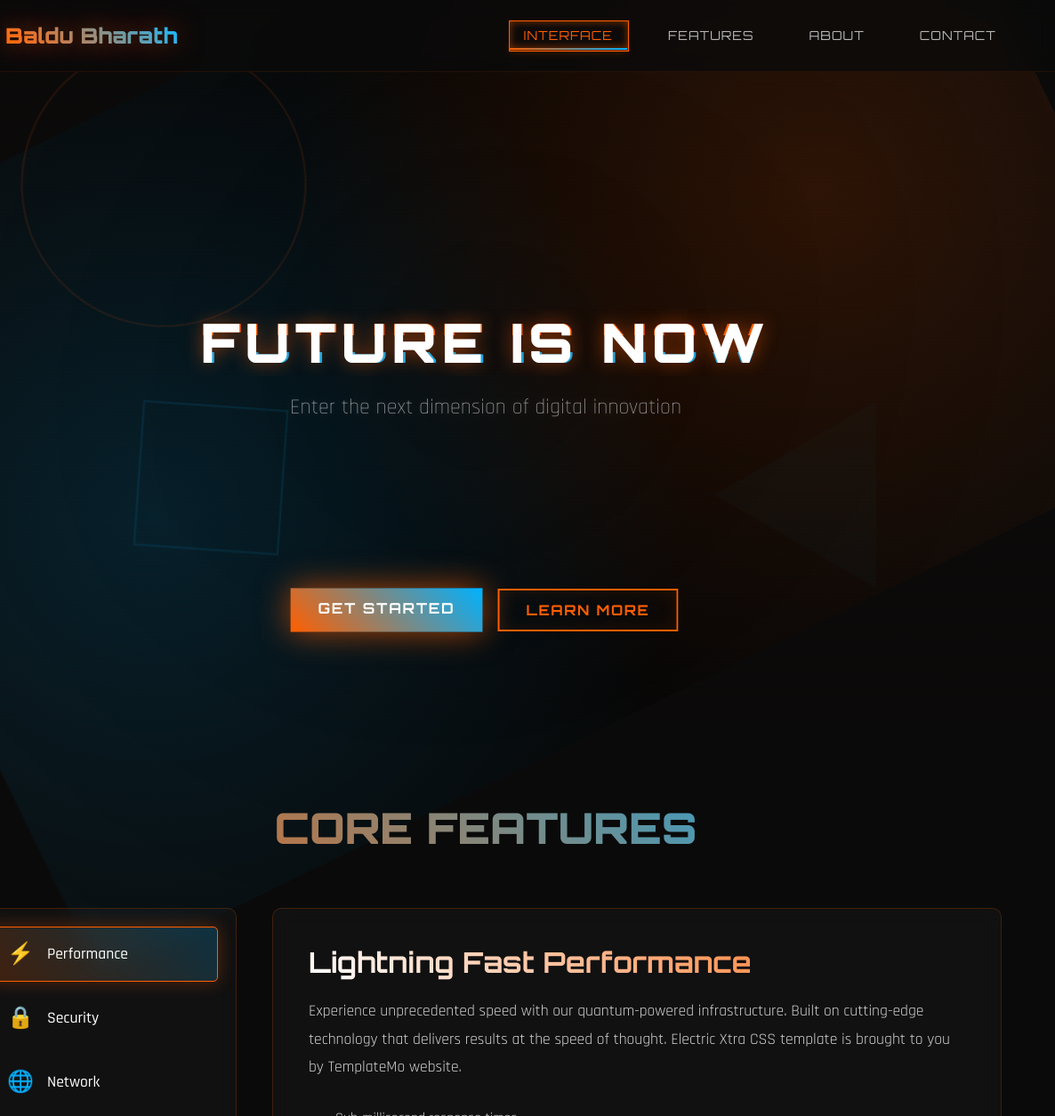
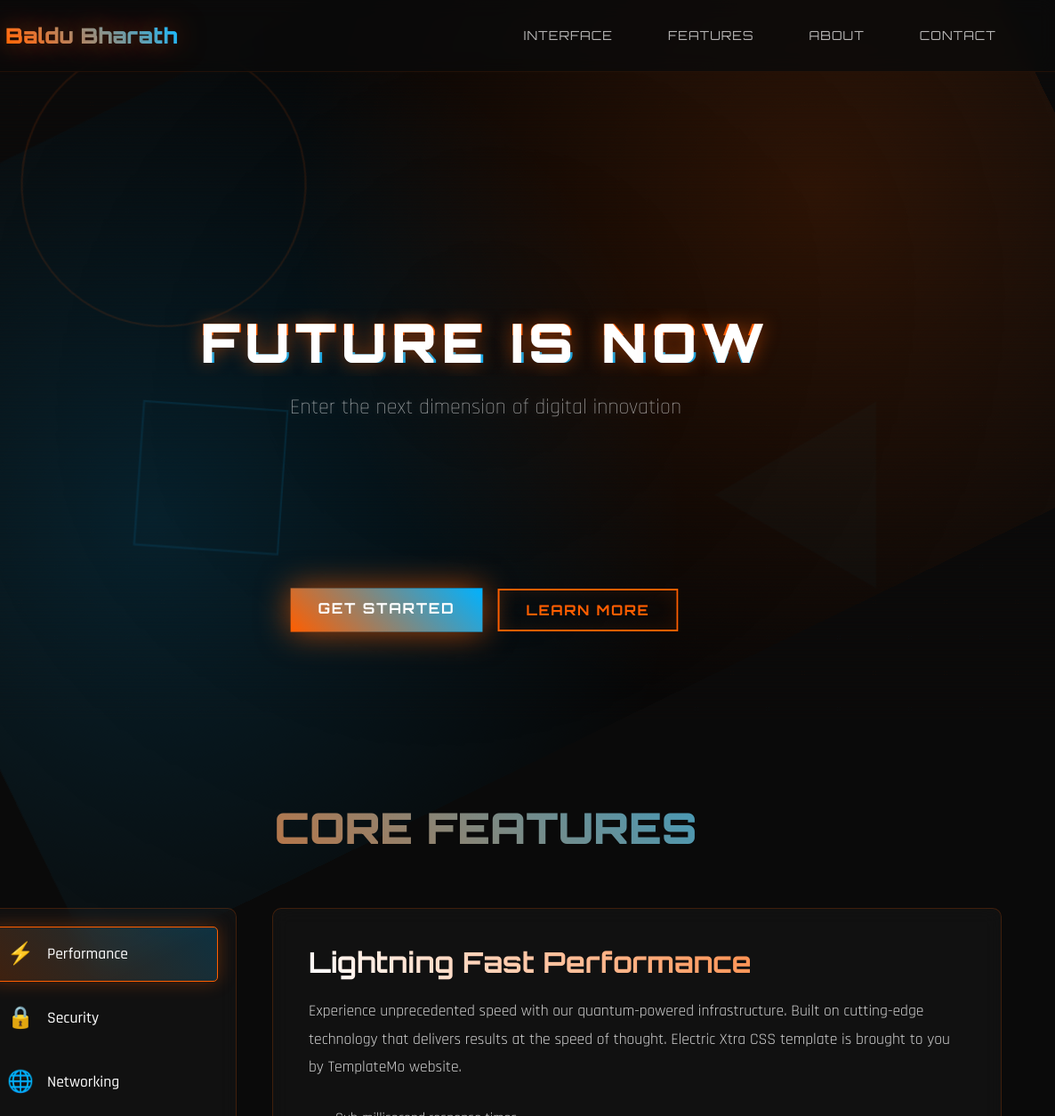
Before and after one commit to Bharatho1/templatemo_596_electric_xtra, a plain HTML site: page index.html in a window 1280 px wide. Shown: the top 1255 px of the page at 89% size, 94-1280 px from the left. Drawn offline with Linux system fonts and the light colour scheme.

Commit message:
modified span tab

```diff
--- a/index.html
+++ b/index.html
@@ -48,7 +48,7 @@ https://templatemo.com/tm-596-electric-xtra
                 <span class="logo-text">Baldu Bharath</span>
             </a>
             <ul class="nav-links" id="navLinks">
-                <li><a href="#interface" class="nav-link">interface</a></li>
+                <li><a href="#" class="nav-link">interface</a></li>
                 <li><a href="#features" class="nav-link">Features</a></li>
                 <li><a href="#about" class="nav-link">About</a></li>
                 <li><a href="#contact" class="nav-link">Contact</a></li>
@@ -98,9 +98,9 @@ https://templatemo.com/tm-596-electric-xtra
                     <span class="tab-icon">🔒</span>
                     <span>Security</span>
                 </div>
-                <div class="tab-item" data-tab="network">
+                <div class="tab-item" data-tab="networking">
                     <span class="tab-icon">🌐</span>
-                    <span>Network</span>
+                    <span>Networking</span>
                 </div>
                 <div class="tab-item" data-tab="analytics">
                     <span class="tab-icon">📊</span>
```
